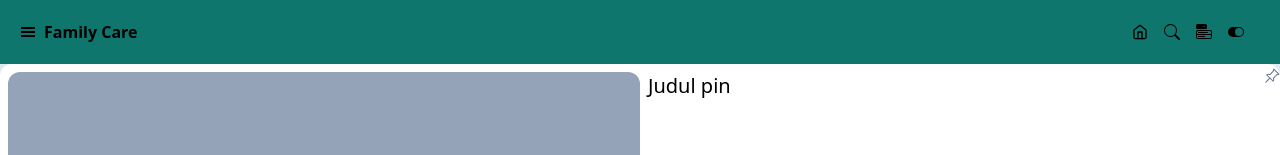
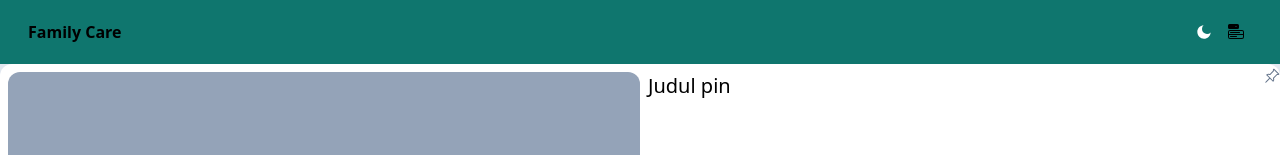
Before and after one commit to MochammadTaufikJuliandi/Family-Care, a React (Create React App) app: page / in a window 1280 px wide. Shown: the top 155 px of the page. Built offline with nearby package versions, Linux system fonts and the light colour scheme.

Commit message:
Change navbar

```diff
--- a/src/App.js
+++ b/src/App.js
@@ -16,8 +16,8 @@ function App() {
                     <CategoryList />
                     <ListPost />
                 </main>
-                <Footer />
             </div>
+            <Footer />
             <NavBottom />
         </>
     );
--- a/src/components/ListPost.jsx
+++ b/src/components/ListPost.jsx
@@ -3,7 +3,7 @@ import PostCard from "./PostCard";
 
 export default function ListPost() {
     return (
-        <article className="p-4 flex-col">
+        <article className="p-4 flex-col ">
             <PostCard />
             <PostCard />
             <PostCard />
--- a/src/components/Navbar.jsx
+++ b/src/components/Navbar.jsx
@@ -1,35 +1,23 @@
-import { FiHome } from "react-icons/fi";
-import { BsSearch } from "react-icons/bs";
 import { BsFillMenuButtonFill } from "react-icons/bs";
-import { GiHamburgerMenu } from "react-icons/gi";
-import { BsToggleOn } from "react-icons/bs";
+
+import { RiMoonFill } from "react-icons/ri";
 
 export default function Navbar() {
     return (
         <header>
             <nav className="navigation bg-teal-700 flex justify-between p-5">
                 <div className="flex items-center">
-                    <GiHamburgerMenu />
                     <h1 className="text-white font-semibold md:text-black left-0 ml-2 ">
                         Family Care
                     </h1>
                 </div>
                 <ul className="flex gap-4 mr-4 items-center">
                     <li>
-                        <FiHome />
+                        <RiMoonFill className="text-white" />
                     </li>
+
                     <li>
-                        <a href="#">
-                            <BsSearch />
-                        </a>
-                    </li>
-                    <li>
-                        <a href="#">
-                            <BsFillMenuButtonFill />
-                        </a>
-                    </li>
-                    <li>
-                        <BsToggleOn />
+                        <BsFillMenuButtonFill />
                     </li>
                 </ul>
             </nav>
```
